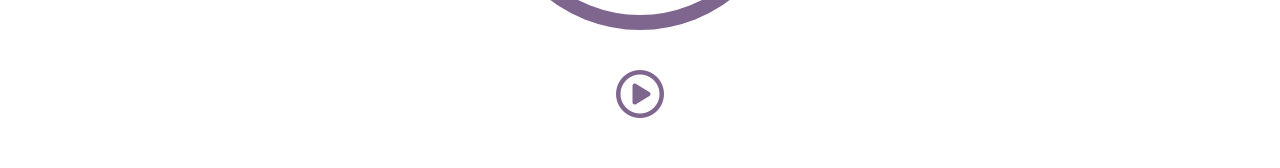
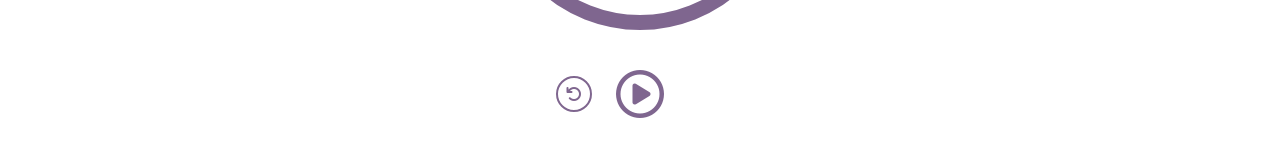
Before and after one commit to kingam280/productivity-counter, a React (Create React App) app: page /#/ in a window 1280 px wide. Shown: the part 540-708 px from the top of the page. Built offline with nearby package versions, Linux system fonts and the light colour scheme.

Commit message:
Add reset button, add redux devtools

```diff
--- a/package.json
+++ b/package.json
@@ -16,6 +16,7 @@
     "react-router-dom": "^5.2.0",
     "react-scripts": "4.0.3",
     "redux": "^4.0.5",
+    "redux-devtools-extension": "^2.13.9",
     "web-vitals": "^1.1.0"
   },
   "scripts": {
--- a/src/components/Stats/Stats.css
+++ b/src/components/Stats/Stats.css
@@ -57,6 +57,12 @@ td {
   width: 30px;
   height: 30px;
   margin: 0 5px;
+  border: 1px white outset;
+}
+
+.button-inactive {
+  background-color: #bbb;
+  border: inset 1px white;
 }
 
 @media (min-width: 568px) {
--- a/src/components/Stats/StatsTable.js
+++ b/src/components/Stats/StatsTable.js
@@ -43,8 +43,8 @@ export default function StatsTable({ records, loading }) {
             }) }
           </tbody>
         </table>
-        <button className="go-to" onClick={() => dispatch({type: 'prev'}) }>{`<`}</button>
-        <button className="go-to" onClick={() => dispatch({type: 'next', length: records.length}) }>{`>`}</button>
+        <button className={state.start === 0 ? `go-to button-inactive` : `go-to`} onClick={() => dispatch({type: 'prev'}) }>{`<`}</button>
+        <button className={state.stop >= records.length - 1 ? `go-to button-inactive` : `go-to`} onClick={() => dispatch({type: 'next', length: records.length}) }>{`>`}</button>
         </>
       )
     } else {
--- a/src/components/Timer/Timer.css
+++ b/src/components/Timer/Timer.css
@@ -30,13 +30,27 @@
   padding: 5px;
 }
 
+.timer-buttons {
+  display: flex;
+  justify-content: flex-end;
+  align-items: center;
+  width: 50%;
+  color: var(--main-color);
+}
+
+.timer-reset {
+  display: block;
+  font-size: 1rem;
+  border: 2px solid var(--main-color);
+  border-radius: 50%;
+  padding: 5%;
+}
+
 .timer-start {
   display: block;
-  text-align: center;
   width: 3rem;
   font-size: 3rem;
-  color: var(--main-color);
-  margin: 0 auto;
+  transform: translateX(50%);
 }
 
 @media (min-width: 1025px) {
@@ -44,6 +58,9 @@
     width: 300px;
     height: 300px;
     border-width: 15px;
+  }
+  .timer-reset {
+    padding: 2.5%;
   }
 }
 
--- a/src/components/Timer/Timer.js
+++ b/src/components/Timer/Timer.js
@@ -7,11 +7,17 @@ import { setIsCounting, setIsDuringCounting } from "../../store/actions/actions"
 const Timer = ({ isCounting, setIsCounting, isDuringCounting, setIsDuringCounting }) => {
     const label = useRef(null)
 
-    const handleCountingClick = () => {
+    const handleStartCountingClick = () => {
       if (!label.current.value || !isDuringCounting) label.current.focus()
       setIsCounting(!isCounting)
-      setIsDuringCounting(true)
+      if (!isDuringCounting) setIsDuringCounting(true)
+    }
 
+    const handleResetCountingClick = () => {
+      if (!isDuringCounting) return
+      setIsCounting(false)
+      setIsDuringCounting(false)
+      label.current.value = ""
     }
 
     return (
@@ -23,10 +29,16 @@ const Timer = ({ isCounting, setIsCounting, isDuringCounting, setIsDuringCountin
           placeholder="Add label"></input>
         <CountDown
           label={label}
-          />
-        <i
-          onClick={handleCountingClick}
-          className={isCounting ? "timer-start far fa-pause-circle" : "timer-start far fa-play-circle"}></i>
+        />
+        <div className="timer-buttons">
+          <i
+            onClick={handleResetCountingClick}
+            className="timer-reset fas fa-undo"></i>
+          <i
+            onClick={handleStartCountingClick}
+            className={isCounting ? "timer-start far fa-pause-circle" : "timer-start far fa-play-circle"}></i>
+        </div>
+
       </div>
     );
   }
--- a/src/store/store.js
+++ b/src/store/store.js
@@ -1,4 +1,10 @@
-import { createStore } from 'redux';
+import { createStore, applyMiddleware } from 'redux';
 import reducer from './reducers/index.js';
+import { composeWithDevTools } from 'redux-devtools-extension';
 
-export const store = createStore(reducer);
+export const store = createStore(
+    reducer,
+    composeWithDevTools(
+        applyMiddleware()
+    )
+    );
```
Also changed, not shown: 1 other file (tests, documents, lock files or other folders).
